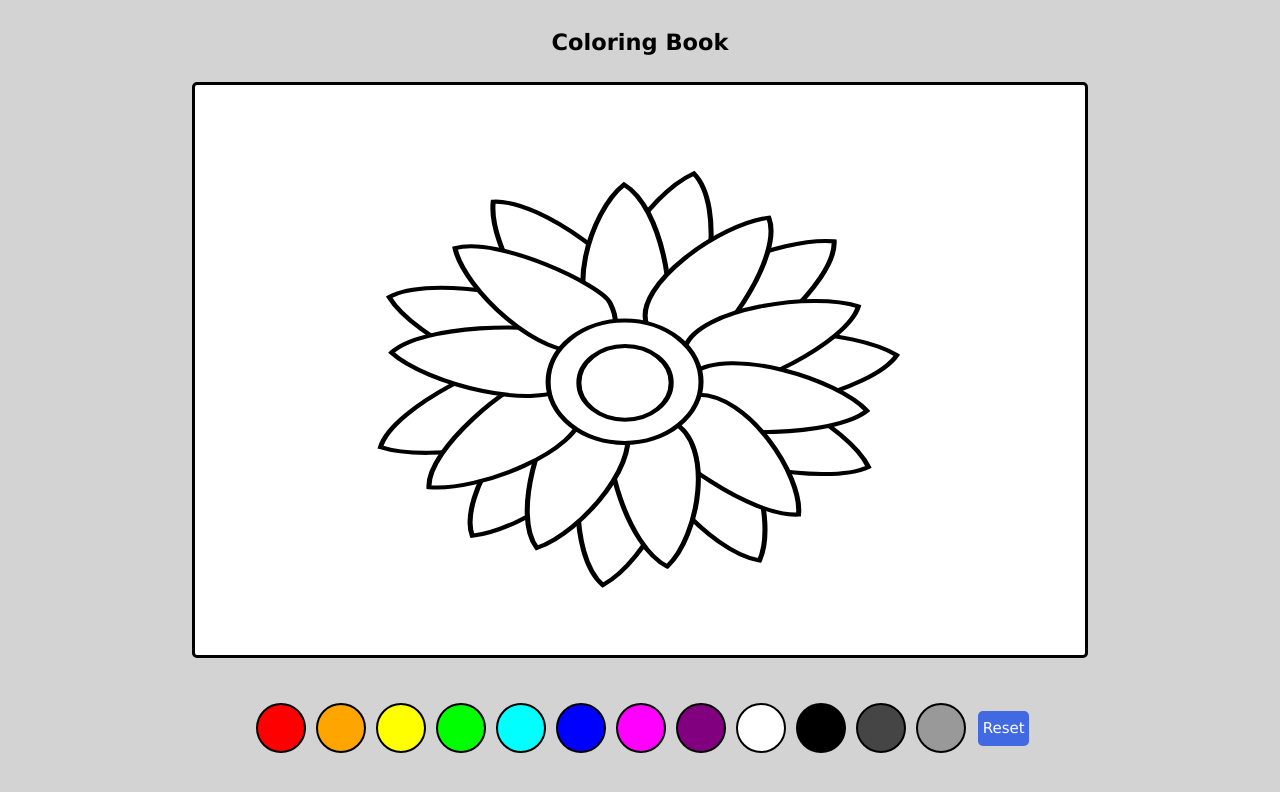
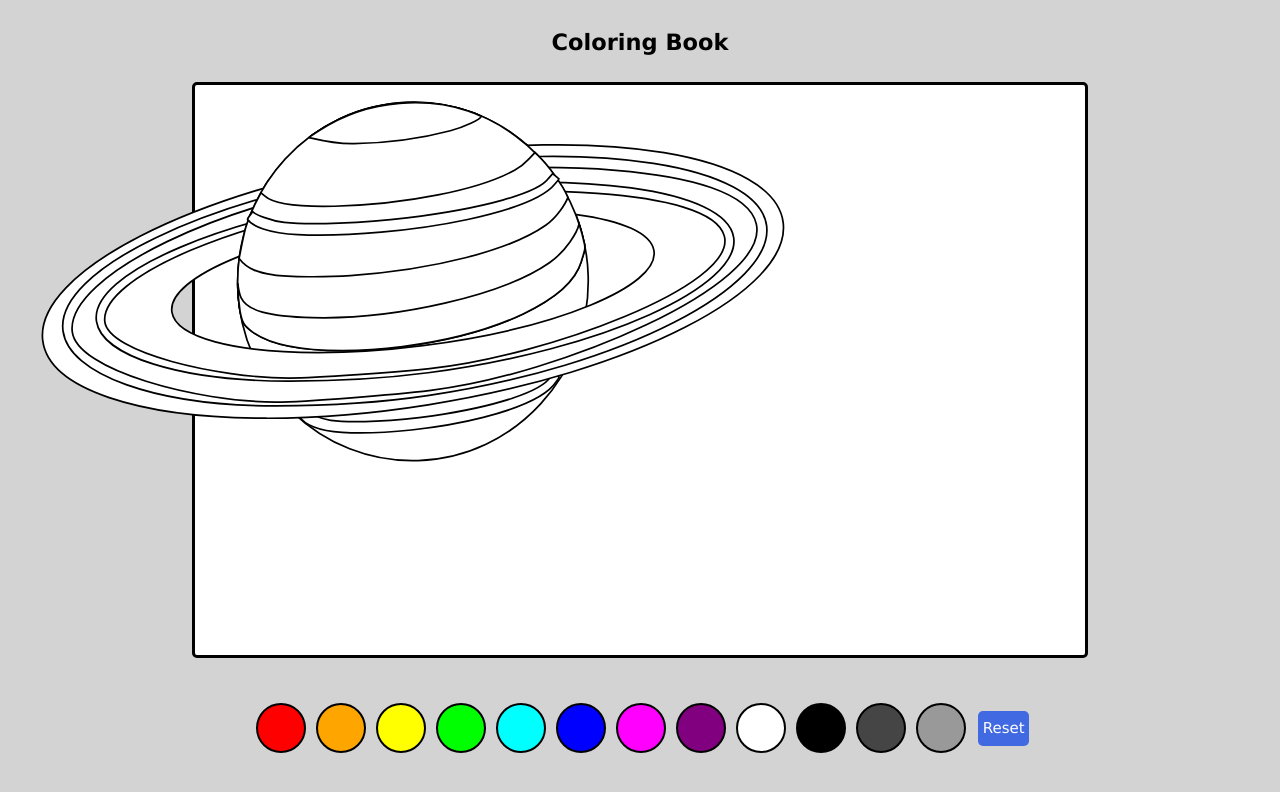
Before and after one commit to miloss98/coloring-book, a React (Create React App) app: page / in a window 1280 px wide. Shown: the top 792 px of the page. Built offline with nearby package versions, Linux system fonts and the light colour scheme.

Commit message:
saturn components added

```diff
--- a/src/App.js
+++ b/src/App.js
@@ -1,7 +1,8 @@
 import { useState, useEffect } from "react";
 import ColorPallete from "./components/ColorPallete";
-import Flower from "./components/Flower";
-import Rocket from "./components/Rocket";
+//import Flower from "./components/Flower";
+//import Rocket from "./components/Rocket";
+import Saturn from "./components/Saturn";
 import "./app.css";
 function App() {
   //colors
@@ -56,7 +57,7 @@ function App() {
           <h1 className="title">Coloring Book </h1>
         </section>
         <section className="svg-container">
-          <Flower colors={colors} fill={fillColors} dimensions={dimensions} />
+          <Saturn colors={colors} fill={fillColors} dimensions={dimensions} />
         </section>
         <section className="pallete-container">
           <ColorPallete
--- /dev/null
+++ b/src/components/Saturn.js
@@ -0,0 +1,105 @@
+const Saturn = (props) => {
+  const { fill, colors, dimensions } = props;
+  return (
+    <svg
+      height={dimensions.height}
+      width={dimensions.width}
+      viewBox="0 0 2102 1001"
+      fill="none"
+    >
+      <path
+        d="M959.971 334.607C954.795 160.852 812.835 24.653 642.888 30.393C472.947 36.1328 339.373 181.642 344.549 355.393C349.725 529.148 491.685 665.347 661.632 659.607C831.573 653.867 965.147 508.358 959.971 334.607V334.607Z"
+        onClick={() => fill(0)}
+        fill={colors[0]}
+        stroke="black"
+        strokeWidth="3.00015"
+      />
+      <path
+        d="M845.451 112.4C830.177 136.928 747.013 162.447 631.366 178.092C566.68 186.843 484.553 190.163 445.956 185.587C426.544 183.287 402.656 172.706 398.397 167.693C397.05 169.576 390.284 180.19 390.395 180.368C397.3 191.589 422.086 203.532 466.575 205.931C538.768 209.826 644.678 199.427 723.214 180.734C793.309 164.048 839.744 143.217 855.32 121.472C859.304 115.911 859.295 116.895 861.027 113.313C855.621 107.59 855.428 108.535 851.571 104.606L845.451 112.4Z"
+        onClick={() => fill(1)}
+        fill={colors[1]}
+        stroke="black"
+        strokeWidth="3.00006"
+      />
+      <path
+        d="M527.999 466.418C456.125 466.338 399.041 454.754 369.687 433.009C356.08 422.928 352.488 418.301 348.723 397.996C345.376 378.043 344.657 364.401 344.643 347.905C346.22 363.516 347.977 368.237 350.568 373.645C361.393 396.24 397.663 406.434 474.776 408.503C622.415 412.464 810.431 369.057 891.942 312.209C920.862 292.04 940.922 258.622 944.005 244.052C947.661 255.06 951.442 269.664 953.505 279.489C955.199 288.754 953.924 289.991 947.808 310.414C927.732 377.489 800.303 437.957 633.958 459.306C596.374 464.13 560.656 466.452 527.987 466.415L527.999 466.418Z"
+        onClick={() => fill(2)}
+        fill={colors[2]}
+        stroke="black"
+        strokeWidth="3.00006"
+      />
+      <path
+        d="M893.942 512.165C879.175 537.86 798.774 564.595 686.968 580.985C624.431 590.153 545.032 593.63 507.717 588.837C488.949 586.427 465.855 575.342 461.738 570.091C460.435 572.063 453.895 583.182 454.001 583.369C460.677 595.125 484.64 607.636 527.651 610.149C597.446 614.23 699.838 603.336 775.765 583.753C843.531 566.272 888.424 544.449 903.482 521.669C907.334 515.842 907.326 516.873 909 513.122C903.773 507.126 903.587 508.116 899.859 504L893.942 512.165Z"
+        onClick={() => fill(3)}
+        fill={colors[3]}
+        stroke="black"
+        strokeWidth="3.00006"
+      />
+      <path
+        d="M628.71 32.2841C580.737 35.9928 531.075 51.8792 487.829 80.0357C471.118 90.9162 475.065 87.3657 469.967 92.4744C480.478 94.8593 513.421 103.852 549.122 103.053C610.026 101.691 665.854 94.16 717.919 80.284C742.453 73.7451 771.243 60.1617 772.176 54.9414C760.551 49.6869 762.798 50.5338 750.198 46.1651C710.412 32.371 670.277 29.0688 628.71 32.2827V32.2841Z"
+        onClick={() => fill(4)}
+        fill={colors[4]}
+        stroke="black"
+        strokeWidth="3.00006"
+      />
+      <path
+        d="M394.309 585.19C172.123 584.903 12.6161 534.562 2.09367 448.592C-12.551 328.959 266.673 185.669 625.738 128.525C984.824 71.3856 1287.78 121.993 1302.45 241.631C1317.08 361.269 1037.87 504.621 678.806 561.765C577.803 577.839 481.264 585.345 394.331 585.214L394.309 585.19ZM484.316 469.882C540.921 469.943 603.754 466.039 669.5 457.687C903.272 427.991 1085.06 353.492 1075.54 291.323C1066.01 229.156 868.776 202.868 635.026 232.562C401.254 262.259 219.466 336.691 228.99 398.858C235.84 443.542 339.673 469.722 484.327 469.881L484.316 469.882Z"
+        onClick={() => fill(5)}
+        fill={colors[5]}
+        stroke="black"
+        strokeWidth="3.00006"
+      />
+      <path
+        d="M410.43 563.574C199.286 563.304 47.7134 508.288 37.7007 431.637C23.789 324.992 289.112 197.255 630.305 146.32C971.521 95.3777 1259.44 140.493 1273.33 247.141C1287.24 353.786 1021.92 494.258 680.725 545.21C584.76 559.538 493.024 563.682 410.406 563.577L410.43 563.574ZM411.179 556.845C464.964 556.9 621.264 543.633 683.733 536.188C905.891 509.704 1280.19 353.301 1255.22 243.966C1230.03 132.802 835.85 131.591 614.072 161.475C320.993 200.995 44.0148 334.469 53.861 432.624C60.7298 501.064 273.753 556.685 411.202 556.834L411.179 556.845Z"
+        onClick={() => fill(6)}
+        fill={colors[6]}
+        stroke="black"
+        strokeWidth="3.00006"
+      />
+      <path
+        d="M434.038 519.996C242.814 519.781 105.542 475.966 96.4737 414.92C83.8745 329.987 324.166 228.255 633.168 187.69C942.193 147.119 1202.95 183.05 1215.53 267.985C1228.13 352.919 987.835 464.792 678.832 505.371C591.921 516.782 508.839 520.082 434.016 519.998L434.038 519.996ZM434.716 514.637C483.427 514.681 624.981 504.115 681.556 498.186C882.755 477.094 1221.74 352.533 1199.12 265.457C1176.31 176.924 819.322 175.96 618.468 199.76C353.039 231.234 102.192 337.534 111.109 415.706C117.33 470.212 310.255 514.509 434.737 514.628L434.716 514.637Z"
+        onClick={() => fill(7)}
+        fill={colors[7]}
+        stroke="black"
+        strokeWidth="3.00006"
+      />
+      <path
+        d="M479.27 416.785C474.354 416.747 469.531 416.72 464.693 416.577C403.674 414.78 367.053 407.599 347.874 393.04C346.073 380.765 344.931 368.276 344.552 355.557C339.376 181.802 472.928 36.2407 642.869 30.4976C784.733 25.7061 907.101 119.836 946.675 252.137C937.11 269.801 921.479 290.912 902.064 305.771C819.269 369.133 631.648 417.92 479.257 416.767L479.27 416.785Z"
+        onClick={() => fill(8)}
+        fill={colors[8]}
+        stroke="black"
+        strokeWidth="3.00006"
+      />
+      <path
+        d="M527.999 466.418C456.125 466.338 399.041 454.754 369.687 433.009C356.08 422.928 352.488 418.301 348.723 397.996C345.376 378.043 344.657 364.401 344.643 347.905C346.22 363.516 347.977 368.237 350.568 373.645C361.393 396.24 397.663 406.434 474.776 408.503C622.415 412.464 810.431 369.057 891.942 312.209C920.862 292.04 940.922 258.622 944.005 244.052C947.661 255.06 951.442 269.664 953.505 279.489C955.199 288.754 953.924 289.991 947.808 310.414C927.732 377.489 800.303 437.957 633.958 459.306C596.374 464.13 560.656 466.452 527.987 466.415L527.999 466.418Z"
+        onClick={() => fill(9)}
+        fill={colors[9]}
+        stroke="black"
+        strokeWidth="3.00006"
+      />
+      <path
+        d="M855.192 130.491C848.436 137.755 839.63 144.631 830.702 149.611C768.926 184.079 639.365 209.995 514.161 212.938C447.655 214.5 406.385 208.38 391.862 194.805L385.277 189.444L375.214 208.654C358.265 241.009 354.746 264.843 346.985 304.603C362.102 324.523 382.597 329.584 407.163 333.584C432.618 337.73 504.01 337.482 542.52 334.746C690.676 324.219 823.025 290.097 885.378 246.344C905.2 232.439 920.25 208.455 924.431 197.327C915.231 174.566 888.201 139.509 871.745 123.631L866.577 118.637L855.19 130.491H855.192Z"
+        onClick={() => fill(10)}
+        fill={colors[10]}
+        stroke="black"
+        strokeWidth="3.00006"
+      />
+      <path
+        d="M890.451 163.911C872.699 189.841 776.038 216.819 641.622 233.359C566.438 242.61 470.982 246.119 426.121 241.282C403.558 238.85 375.794 227.664 370.844 222.365C369.278 224.355 361.414 235.576 361.543 235.764C369.569 247.627 398.377 260.253 450.086 262.789C533.996 266.907 657.094 255.913 748.376 236.152C829.847 218.512 883.819 196.489 901.922 173.502C906.552 167.622 906.542 168.663 908.555 164.877C902.272 158.827 902.048 159.826 897.565 155.672L890.451 163.911Z"
+        onClick={() => fill(11)}
+        fill={colors[11]}
+        stroke="black"
+        strokeWidth="3.00006"
+      />
+      <path
+        d="M628.71 32.2841C580.737 35.9928 531.075 51.8792 487.829 80.0357C471.118 90.9162 475.065 87.3657 469.967 92.4744C480.478 94.8593 513.421 103.852 549.122 103.053C610.026 101.691 665.854 94.16 717.919 80.284C742.453 73.7451 771.243 60.1617 772.176 54.9414C760.551 49.6869 762.798 50.5338 750.198 46.1651C710.412 32.371 670.277 29.0688 628.71 32.2827V32.2841Z"
+        onClick={() => fill(12)}
+        fill={colors[12]}
+        stroke="black"
+        strokeWidth="3.00006"
+      />
+    </svg>
+  );
+};
+
+export default Saturn;
```
